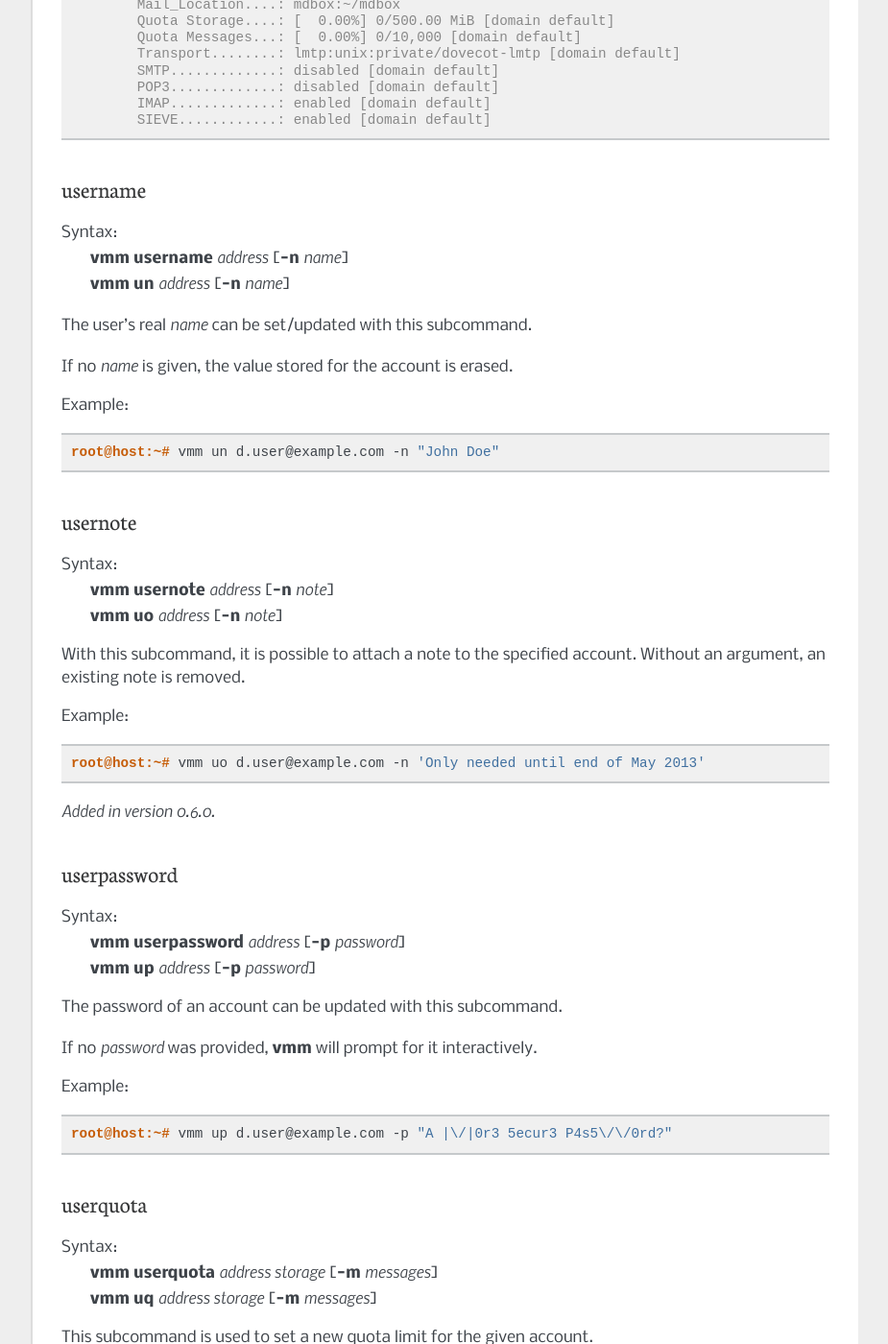
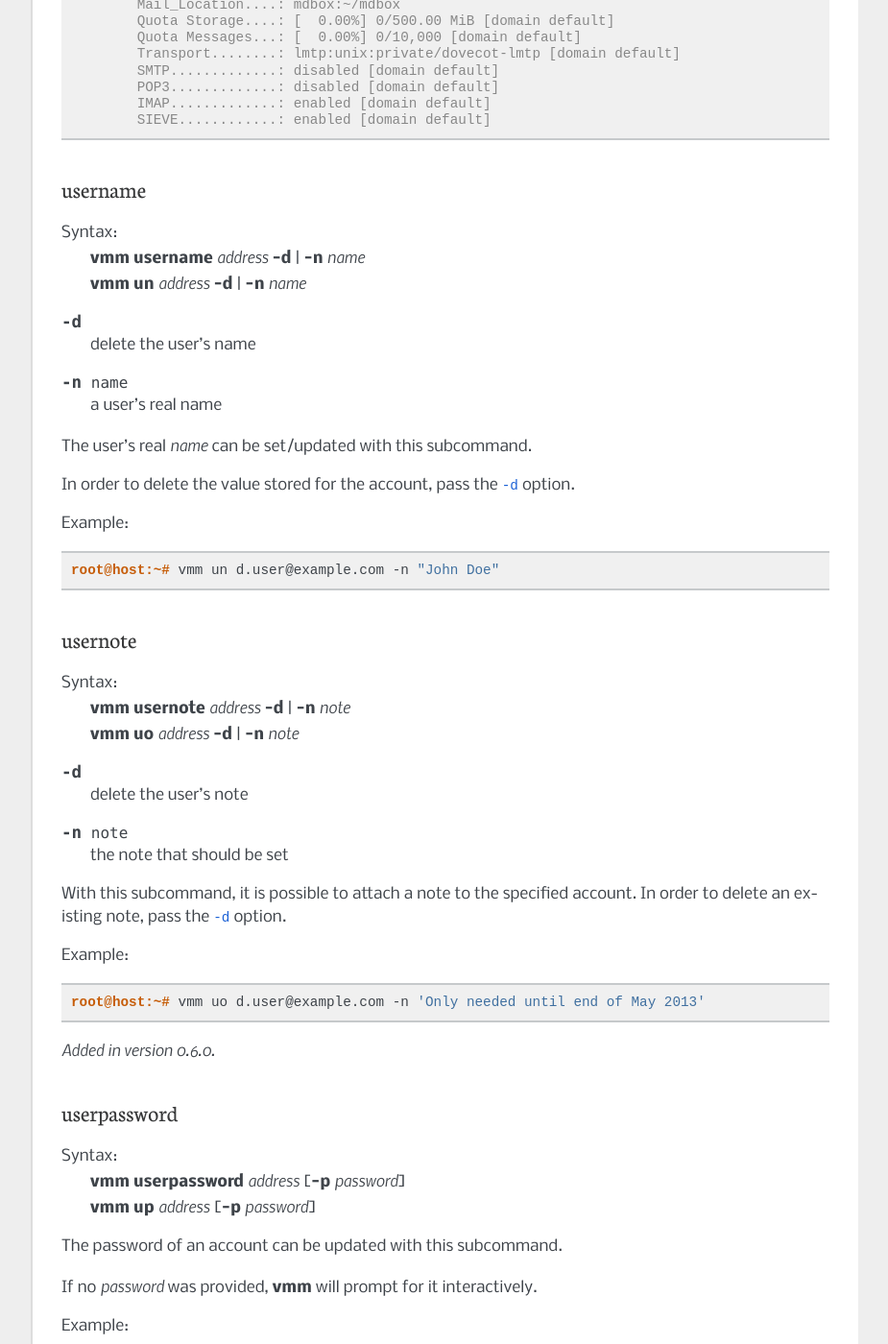
Before and after one commit to kmohrf/vmm, a Sphinx documentation site: the page built from doc/web/source/howto/manage_accounts.rst, in a window 1280 px wide and 1400 px high, scrolled down 1691 px. Shown: the whole window at 96% size, without its empty margins (198-1123 px from the left). Built offline with Sphinx 7.4.7, drawn with Linux system fonts in a browser that asks for light colours.

Commit message:
doc: Updated doc/web and man1.
Added description of the -d option for subcommands domainnote, username
and usernote.

```diff
--- a/doc/web/source/howto/manage_accounts.rst
+++ b/doc/web/source/howto/manage_accounts.rst
@@ -93,13 +93,24 @@ Example:
 
 username
 --------
+.. program:: vmm username
+
 Syntax:
- | **vmm username** *address* [**-n** *name*]
- | **vmm un** *address* [**-n** *name*]
+ | **vmm username** *address* **-d** | **-n** *name*
+ | **vmm un** *address* **-d** | **-n** *name*
+
+.. option:: -d
+
+ delete the user's name
+
+.. option:: -n name
+
+ a user's real name
 
 The user's real *name* can be set/updated with this subcommand.
 
-If no *name* is given, the value stored for the account is erased.
+In order to delete the value stored for the account, pass the :option:`-d`
+option.
 
 Example:
 
@@ -109,13 +120,23 @@ Example:
 
 usernote
 --------
+.. program:: vmm usernote
+
 Syntax:
- | **vmm usernote** *address* [**-n** *note*]
- | **vmm uo** *address* [**-n** *note*]
+ | **vmm usernote** *address* **-d** | **-n** *note*
+ | **vmm uo** *address* **-d** | **-n** *note*
+
+.. option:: -d
+
+ delete the user's note
+
+.. option:: -n note
+
+ the note that should be set
 
 With this subcommand, it is possible to attach a note to the specified
 account.
-Without an argument, an existing note is removed.
+In order to delete an existing note, pass the :option:`-d` option.
 
 Example:
 
```
Also changed, not shown: doc/web/source/howto/manage_domains.rst (+13 -3 lines), 1 other file.
